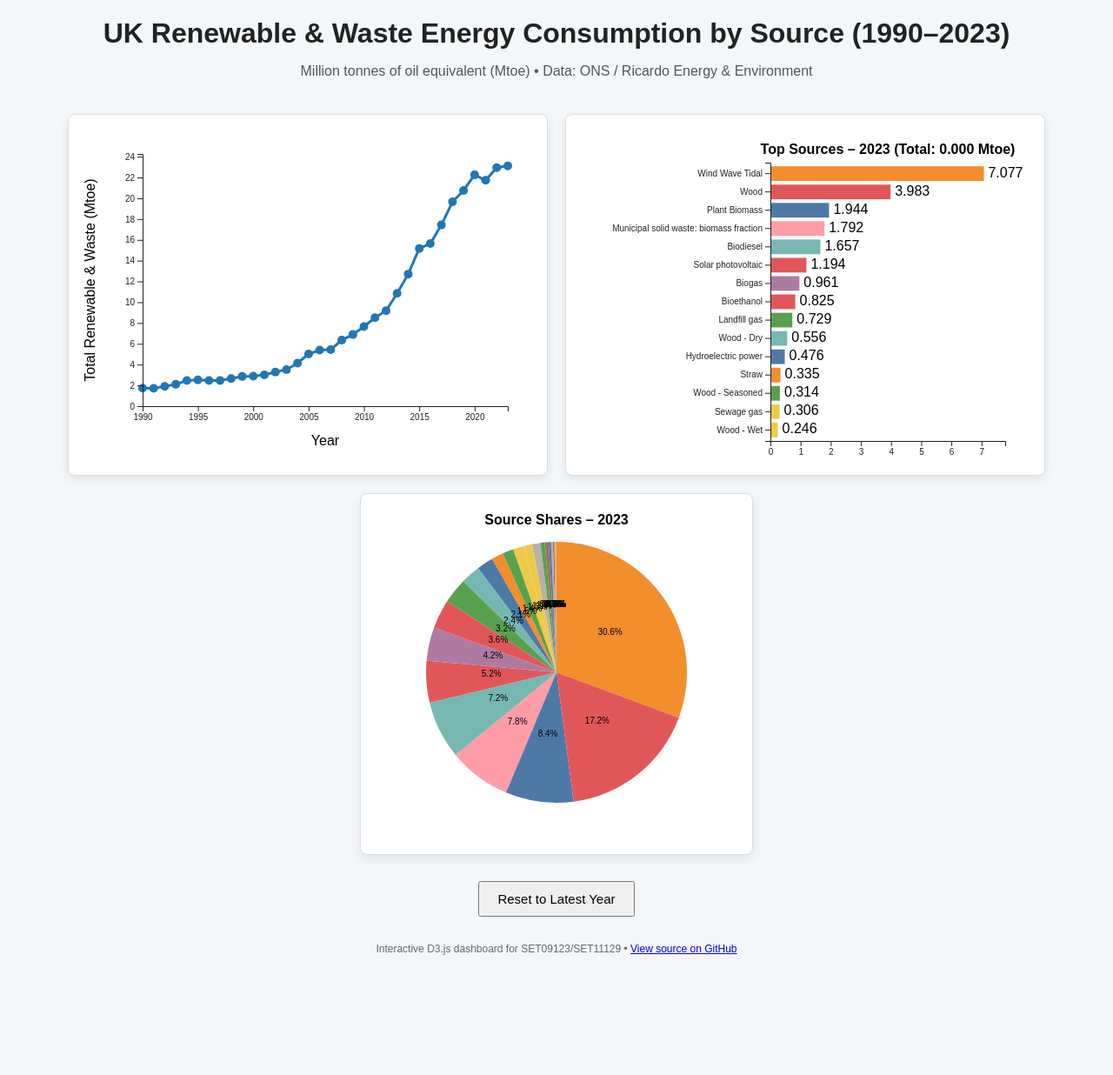
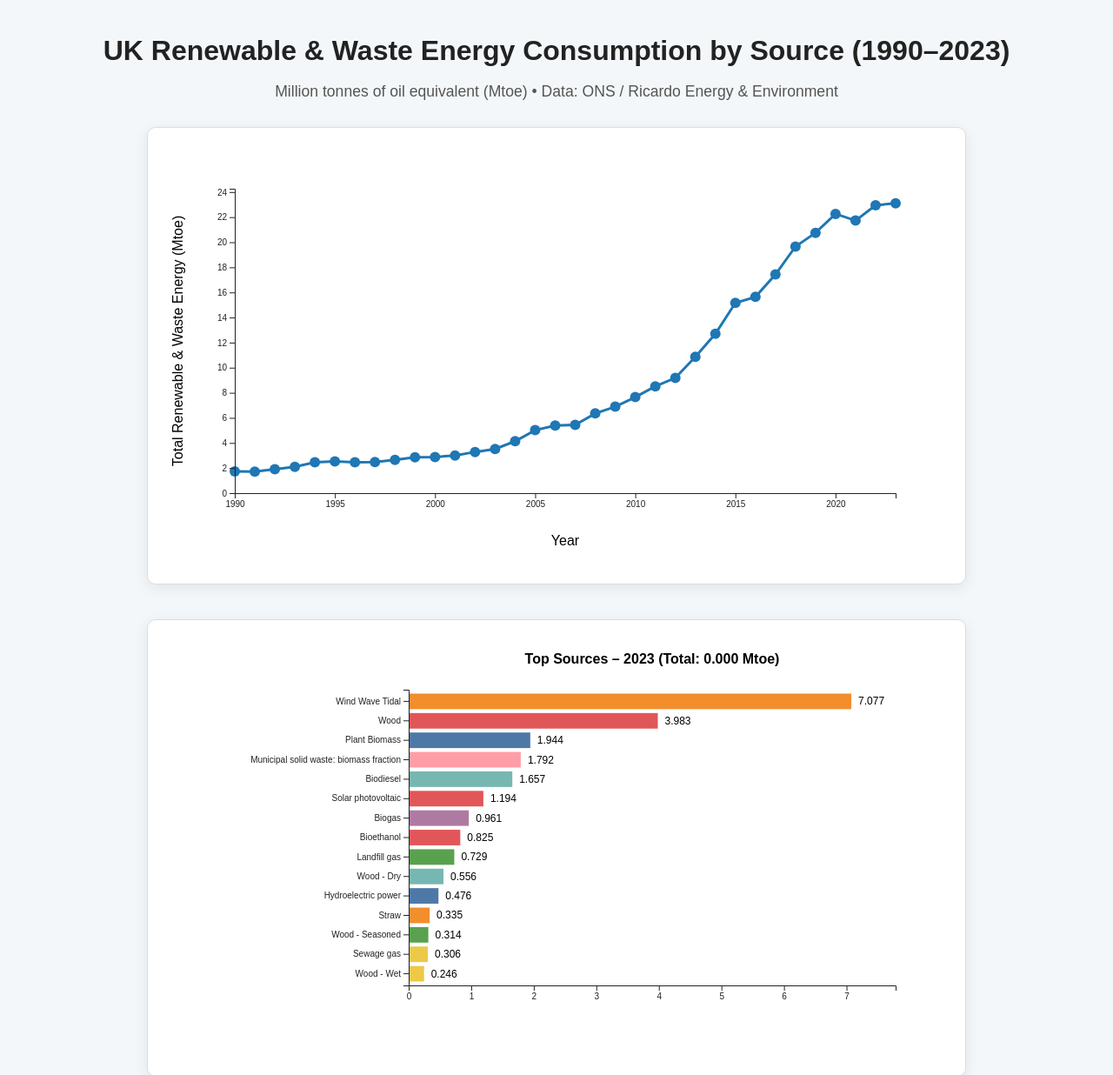
Before and after one commit to Pearson2105/energy-dashboard, a plain HTML site: page index.html in a window 1280 px wide. Shown: the top 1236 px of the page at 87% size. Before the commit the page ends 1136 px from the top, so only its background shows below. Drawn offline with nearby package versions, Linux system fonts and the light colour scheme.

Commit message:
Update index.html

```diff
--- a/index.html
+++ b/index.html
@@ -6,20 +6,78 @@
   <title>UK Renewable & Waste Energy by Source (1990–2023)</title>
   <script src="https://d3js.org/d3.v7.min.js"></script>
   <style>
-    body { font-family: Arial, Helvetica, sans-serif; margin:0; background:#f4f7f9; color:#222; }
-    h1 { text-align:center; margin:20px 0 5px; }
-    .subtitle { text-align:center; margin-bottom:20px; color:#555; }
-    .container { display:flex; flex-wrap:wrap; gap:20px; justify-content:center; padding:20px; }
-    .chart { background:white; padding:15px; border:1px solid #ddd; border-radius:8px; box-shadow:0 4px 12px rgba(0,0,0,0.08); min-height:380px; }
-    .footer { text-align:center; padding:20px; font-size:12px; color:#666; }
-    button { padding:10px 20px; font-size:15px; margin:10px; cursor:pointer; }
+    body {
+      font-family: Arial, Helvetica, sans-serif;
+      margin: 0;
+      background: #f4f7f9;
+      color: #222;
+      padding: 20px;
+    }
+    h1 {
+      text-align: center;
+      margin: 20px 0 8px;
+    }
+    .subtitle {
+      text-align: center;
+      margin-bottom: 30px;
+      color: #555;
+      font-size: 1.1em;
+    }
+    .container {
+      display: flex;
+      flex-direction: column;
+      align-items: center;
+      gap: 40px;           /* vertical spacing between charts */
+      max-width: 960px;
+      margin: 0 auto;
+    }
+    .chart {
+      background: white;
+      padding: 20px;
+      border: 1px solid #ddd;
+      border-radius: 10px;
+      box-shadow: 0 4px 16px rgba(0,0,0,0.08);
+      width: 100%;
+      max-width: 900px;
+      min-height: 480px;
+    }
+    .footer {
+      text-align: center;
+      padding: 30px 0 10px;
+      font-size: 13px;
+      color: #666;
+    }
+    button {
+      padding: 12px 24px;
+      font-size: 16px;
+      margin: 20px auto;
+      display: block;
+      cursor: pointer;
+    }
     .tooltip {
-      position:absolute; visibility:hidden; background:#fff; border:1px solid #ccc;
-      padding:8px 12px; border-radius:4px; box-shadow:2px 2px 5px rgba(0,0,0,0.2);
-      pointer-events:none; z-index:1000; font-size:13px; max-width:280px;
+      position: absolute;
+      visibility: hidden;
+      background: #fff;
+      border: 1px solid #ccc;
+      padding: 10px 14px;
+      border-radius: 6px;
+      box-shadow: 2px 2px 8px rgba(0,0,0,0.2);
+      pointer-events: none;
+      z-index: 1000;
+      font-size: 13px;
+      max-width: 300px;
     }
-    .brush .selection { fill:#ddd; fill-opacity:.3; stroke:#999; }
-    .error { color:red; text-align:center; padding:20px; font-weight:bold; }
+    .brush .selection {
+      fill: #ddd;
+      fill-opacity: .3;
+      stroke: #999;
+    }
+    .error {
+      color: red;
+      text-align: center;
+      padding: 20px;
+      font-weight: bold;
+    }
   </style>
 </head>
 <body>
@@ -73,19 +131,21 @@
 
       console.log("Detected source keys:", sourceKeys);
 
-      // Find total column more flexibly
-      const totalKey = allKeys.find(k => k.toLowerCase().includes("energy from renewable")) || "Energy from renewable & waste sources";
+      const totalKey = allKeys.find(k => k.toLowerCase().includes("energy from renewable")) ||
+                       "Energy from renewable & waste sources";
 
       const sourceColor = d3.scaleOrdinal(d3.schemeTableau10).domain(sourceKeys);
 
       function getDisplayData() {
         let disp = {}, title = "";
         if (brushRange) {
-          const years = data.filter(d => d.Year >= brushRange.start && d.Year <= brushRange.end);
+          const start = Math.min(brushRange.start, brushRange.end);
+          const end   = Math.max(brushRange.start, brushRange.end);
+          const years = data.filter(d => d.Year >= start && d.Year <= end);
           if (years.length === 0) years = data;
           sourceKeys.forEach(k => disp[k] = d3.mean(years, row => row[k] || 0));
           disp.Total = d3.mean(years, row => row[totalKey] || 0);
-          title = `${brushRange.start}–${brushRange.end} (average)`;
+          title = `${start}–${end} (average)`;
         } else {
           const y = selectedYear || data[data.length-1]?.Year;
           const row = data.find(d => d.Year === y) || data[data.length-1] || {};
@@ -96,123 +156,221 @@
       }
 
       function updateLineChart() {
-        const margin = {top:30, right:30, bottom:60, left:70};
-        const w = 520 - margin.left - margin.right;
-        const h = 380 - margin.top - margin.bottom;
+        const margin = {top: 50, right: 60, bottom: 80, left: 80};
+        const width = 900 - margin.left - margin.right;
+        const height = 480 - margin.top - margin.bottom;
 
         const svg = d3.select("#line-chart").html("").append("svg")
-          .attr("width", w + margin.left + margin.right)
-          .attr("height", h + margin.top + margin.bottom)
-          .append("g").attr("transform", `translate(${margin.left},${margin.top})`);
+          .attr("width", width + margin.left + margin.right)
+          .attr("height", height + margin.top + margin.bottom)
+          .append("g")
+          .attr("transform", `translate(${margin.left},${margin.top})`);
 
         const totals = data.map(d => d[totalKey] || 0);
         const maxTotal = d3.max(totals) || 25;
 
-        const x = d3.scaleLinear().domain(d3.extent(data, d=>d.Year)).range([0, w]);
-        const y = d3.scaleLinear().domain([0, maxTotal * 1.05]).range([h, 0]);
+        const x = d3.scaleLinear()
+          .domain(d3.extent(data, d => d.Year))
+          .range([0, width]);
+
+        const y = d3.scaleLinear()
+          .domain([0, maxTotal * 1.05])
+          .range([height, 0]);
 
         svg.append("path")
           .datum(data)
-          .attr("fill", "none").attr("stroke", "#1f77b4").attr("stroke-width", 3)
-          .attr("d", d3.line().x(d=>x(d.Year)).y(d => y(d[totalKey] || 0)));
+          .attr("fill", "none")
+          .attr("stroke", "#1f77b4")
+          .attr("stroke-width", 3)
+          .attr("d", d3.line()
+            .x(d => x(d.Year))
+            .y(d => y(d[totalKey] || 0))
+          );
 
-        svg.selectAll(".dot").data(data).join("circle")
-          .attr("cx", d=>x(d.Year)).attr("cy", d=>y(d[totalKey] || 0)).attr("r", 5)
+        svg.selectAll(".dot")
+          .data(data)
+          .join("circle")
+          .attr("cx", d => x(d.Year))
+          .attr("cy", d => y(d[totalKey] || 0))
+          .attr("r", 6)
           .attr("fill", d => d.Year === selectedYear ? "#ff7f0e" : "#1f77b4")
-          .on("click", (_,d)=>{ selectedYear = (selectedYear===d.Year)?null:d.Year; brushRange=null; updateAll(); })
-          .on("mouseover", (event,d)=>{ tooltip.style("visibility","visible").html(`Year: ${d.Year}<br>Total: ${(d[totalKey]||0).toFixed(3)} Mtoe`); })
-          .on("mousemove", event=>{ tooltip.style("top",(event.pageY-15)+"px").style("left",(event.pageX+15)+"px"); })
-          .on("mouseout", ()=>{ tooltip.style("visibility","hidden"); });
+          .on("click", (_, d) => {
+            selectedYear = (selectedYear === d.Year) ? null : d.Year;
+            brushRange = null;
+            updateAll();
+          })
+          .on("mouseover", (event, d) => {
+            tooltip.style("visibility", "visible")
+              .html(`Year: ${d.Year}<br>Total: ${(d[totalKey] || 0).toFixed(3)} Mtoe`);
+          })
+          .on("mousemove", event => {
+            tooltip.style("top", (event.pageY - 15) + "px")
+              .style("left", (event.pageX + 15) + "px");
+          })
+          .on("mouseout", () => tooltip.style("visibility", "hidden"));
 
-        const brush = d3.brushX().extent([[0,0],[w,h]]).on("end", e=>{
-          if(!e.selection) brushRange = null;
-          else {
-            const [x0,x1] = e.selection;
-            brushRange = {start:Math.round(x.invert(x0)), end:Math.round(x.invert(x1))};
-            selectedYear = null;
-          }
-          updateAll();
-        });
-        svg.append("g").attr("class","brush").call(brush);
+        const brush = d3.brushX()
+          .extent([[0, 0], [width, height]])
+          .on("end", e => {
+            if (!e.selection) brushRange = null;
+            else {
+              const [x0, x1] = e.selection;
+              brushRange = {
+                start: Math.round(x.invert(x0)),
+                end: Math.round(x.invert(x1))
+              };
+              selectedYear = null;
+            }
+            updateAll();
+          });
 
-        svg.append("g").attr("transform",`translate(0,${h})`).call(d3.axisBottom(x).tickFormat(d3.format("d")));
-        svg.append("g").call(d3.axisLeft(y));
+        svg.append("g")
+          .attr("class", "brush")
+          .call(brush);
 
-        svg.append("text").attr("x",w/2).attr("y",h+45).attr("text-anchor","middle").text("Year");
-        svg.append("text").attr("transform","rotate(-90)").attr("x",-h/2).attr("y",-55).attr("text-anchor","middle").text("Total Renewable & Waste (Mtoe)");
+        svg.append("g")
+          .attr("transform", `translate(0,${height})`)
+          .call(d3.axisBottom(x).tickFormat(d3.format("d")));
+
+        svg.append("g")
+          .call(d3.axisLeft(y));
+
+        svg.append("text")
+          .attr("x", width / 2)
+          .attr("y", height + 60)
+          .attr("text-anchor", "middle")
+          .text("Year");
+
+        svg.append("text")
+          .attr("transform", "rotate(-90)")
+          .attr("x", -height / 2)
+          .attr("y", -60)
+          .attr("text-anchor", "middle")
+          .text("Total Renewable & Waste Energy (Mtoe)");
       }
 
-      // Bar and Pie functions remain similar – just using sourceKeys and totalKey
-      // (copy updateBarChart and updatePieChart from previous version, but replace "Energy from renewable & waste sources" with totalKey)
-
       function updateBarChart() {
-        const {data:disp, title} = getDisplayData();
-        const barData = sourceKeys.map(k=>({source:k, value:disp[k]||0}))
-          .filter(d=>d.value > 0)
-          .sort((a,b)=>b.value-a.value).slice(0,15);
+        const { data: disp, title } = getDisplayData();
+        const barData = sourceKeys.map(k => ({ source: k, value: disp[k] || 0 }))
+          .filter(d => d.value > 0)
+          .sort((a, b) => b.value - a.value)
+          .slice(0, 15);
 
         if (barData.length === 0) {
           d3.select("#bar-chart").html("<p class='error'>No data for selected view</p>");
           return;
         }
 
-        const margin = {top:40,right:30,bottom:20,left:220};
-        const w = 520 - margin.left - margin.right;
-        const h = 380 - margin.top - margin.bottom;
+        const margin = { top: 60, right: 60, bottom: 80, left: 280 };
+        const width = 900 - margin.left - margin.right;
+        const height = 480 - margin.top - margin.bottom;
 
-        const svg = d3.select("#bar-chart").html("").append("svg")
-          .attr("width", w+margin.left+margin.right).attr("height", h+margin.top+margin.bottom)
-          .append("g").attr("transform", `translate(${margin.left},${margin.top})`);
+        const svg = d3.select("#bar-chart").html("")
+          .append("svg")
+          .attr("width", width + margin.left + margin.right)
+          .attr("height", height + margin.top + margin.bottom)
+          .append("g")
+          .attr("transform", `translate(${margin.left},${margin.top})`);
 
-        const x = d3.scaleLinear().domain([0, d3.max(barData,d=>d.value)*1.1]).range([0,w]);
-        const y = d3.scaleBand().domain(barData.map(d=>d.source)).range([0,h]).padding(0.2);
+        const x = d3.scaleLinear()
+          .domain([0, d3.max(barData, d => d.value) * 1.1])
+          .range([0, width]);
 
-        svg.selectAll(".bar").data(barData).join("rect")
-          .attr("x",0).attr("y",d=>y(d.source)).attr("width",d=>x(d.value)).attr("height",y.bandwidth())
-          .attr("fill", d=>sourceColor(d.source))
-          .on("mouseover",(event,d)=>{tooltip.style("visibility","visible").html(`${d.source}<br>${d.value.toFixed(3)} Mtoe`);})
-          .on("mousemove",event=>{tooltip.style("top",(event.pageY-15)+"px").style("left",(event.pageX+15)+"px");})
-          .on("mouseout",()=>{tooltip.style("visibility","hidden");});
+        const y = d3.scaleBand()
+          .domain(barData.map(d => d.source))
+          .range([0, height])
+          .padding(0.2);
 
-        svg.selectAll(".label").data(barData).join("text")
-          .attr("x",d=>x(d.value)+5).attr("y",d=>y(d.source)+y.bandwidth()/2+4).text(d=>d.value.toFixed(3));
+        svg.selectAll(".bar")
+          .data(barData)
+          .join("rect")
+          .attr("x", 0)
+          .attr("y", d => y(d.source))
+          .attr("width", d => x(d.value))
+          .attr("height", y.bandwidth())
+          .attr("fill", d => sourceColor(d.source))
+          .on("mouseover", (event, d) => {
+            tooltip.style("visibility", "visible")
+              .html(`${d.source}<br>${d.value.toFixed(3)} Mtoe`);
+          })
+          .on("mousemove", event => {
+            tooltip.style("top", (event.pageY - 15) + "px")
+              .style("left", (event.pageX + 15) + "px");
+          })
+          .on("mouseout", () => tooltip.style("visibility", "hidden"));
+
+        svg.selectAll(".label")
+          .data(barData)
+          .join("text")
+          .attr("x", d => x(d.value) + 8)
+          .attr("y", d => y(d.source) + y.bandwidth() / 2 + 4)
+          .attr("font-size", "12px")
+          .text(d => d.value.toFixed(3));
 
         svg.append("g").call(d3.axisLeft(y));
-        svg.append("g").attr("transform",`translate(0,${h})`).call(d3.axisBottom(x));
+        svg.append("g")
+          .attr("transform", `translate(0,${height})`)
+          .call(d3.axisBottom(x));
 
-        svg.append("text").attr("x",w/2).attr("y",-10).attr("text-anchor","middle").style("font-weight","bold")
-          .text(`Top Sources – ${title} (Total: ${(disp.Total||0).toFixed(3)} Mtoe)`);
+        svg.append("text")
+          .attr("x", width / 2)
+          .attr("y", -30)
+          .attr("text-anchor", "middle")
+          .style("font-weight", "bold")
+          .attr("font-size", "16px")
+          .text(`Top Sources – ${title} (Total: ${(disp.Total || 0).toFixed(3)} Mtoe)`);
       }
 
       function updatePieChart() {
-        const {data:disp, title} = getDisplayData();
-        const pieData = sourceKeys.map(k=>({name:k, value:disp[k]||0})).filter(d=>d.value>0);
-        const total = pieData.reduce((a,d)=>a+d.value,0) || disp.Total || 1;
+        const { data: disp, title } = getDisplayData();
+        const pieData = sourceKeys
+          .map(k => ({ name: k, value: disp[k] || 0 }))
+          .filter(d => d.value > 0)
+          .sort((a, b) => b.value - a.value);
+
+        const total = pieData.reduce((sum, d) => sum + d.value, 0) || 1;
 
         if (pieData.length === 0) {
           d3.select("#pie-chart").html("<p class='error'>No data for selected view</p>");
           return;
         }
 
-        const w=420, h=380, r = Math.min(w,h)/2 - 40;
-        const svg = d3.select("#pie-chart").html("").append("svg").attr("width",w).attr("height",h)
-          .append("g").attr("transform",`translate(${w/2},${h/2})`);
+        const width = 900;
+        const height = 520;
+        const radius = Math.min(width, height) / 2 - 100;
 
-        const pie = d3.pie().value(d=>d.value);
-        const arc = d3.arc().innerRadius(0).outerRadius(r);
+        const svg = d3.select("#pie-chart").html("")
+          .append("svg")
+          .attr("width", width)
+          .attr("height", height)
+          .append("g")
+          .attr("transform", `translate(${width / 2}, ${height / 2})`);
 
-        svg.selectAll("path").data(pie(pieData)).join("path")
-          .attr("d",arc).attr("fill",d=>sourceColor(d.data.name))
-          .on("mouseover",(event,d)=>{tooltip.style("visibility","visible").html(`${d.data.name}<br>${d.data.value.toFixed(3)} Mtoe<br>${(d.data.value/total*100).toFixed(1)}%`);})
-          .on("mousemove",event=>{tooltip.style("top",(event.pageY-15)+"px").style("left",(event.pageX+15)+"px");})
-          .on("mouseout",()=>{tooltip.style("visibility","hidden");});
+        const pie = d3.pie().value(d => d.value).sort(null);
+        const arc = d3.arc().innerRadius(0).outerRadius(radius);
 
-        svg.selectAll("text").data(pie(pieData)).join("text")
-          .attr("transform",d=>`translate(${arc.centroid(d)})`).attr("text-anchor","middle").attr("font-size","10px")
-          .text(d=>`${(d.data.value/total*100).toFixed(1)}%`);
+        svg.selectAll("path.slice")
+          .data(pie(pieData))
+          .join("path")
+          .attr("class", "slice")
+          .attr("d", arc)
+          .attr("fill", d => sourceColor(d.data.name))
+          .on("mouseover", function(event, d) {
+            tooltip.style("visibility", "visible")
+              .html(`${d.data.name}<br>${d.data.value.toFixed(3)} Mtoe<br>${(d.data.value / total * 100).toFixed(1)}%`);
+          })
+          .on("mousemove", event => {
+            tooltip.style("top", (event.pageY - 15) + "px")
+              .style("left", (event.pageX + 15) + "px");
+          })
+          .on("mouseout", () => tooltip.style("visibility", "hidden"));
 
-        svg.append("text").attr("y",-r-20).attr("text-anchor","middle").style("font-weight","bold")
-          .text(`Source Shares – ${title}`);
+        svg.append("text")
+          .attr("y", -radius - 60)
+          .attr("text-anchor", "middle")
+          .style("font-weight", "bold")
+          .attr("font-size", "18px")
+          .text(`Source Shares – ${title} (Total: ${total.toFixed(3)} Mtoe)`);
       }
 
       function updateAll() {
```
